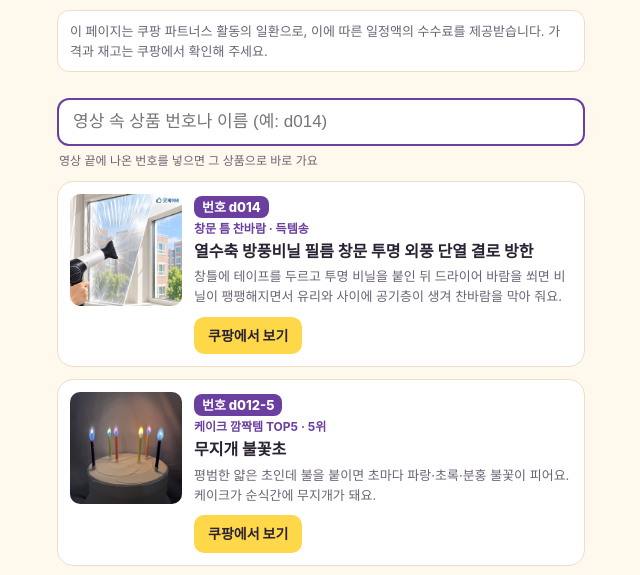
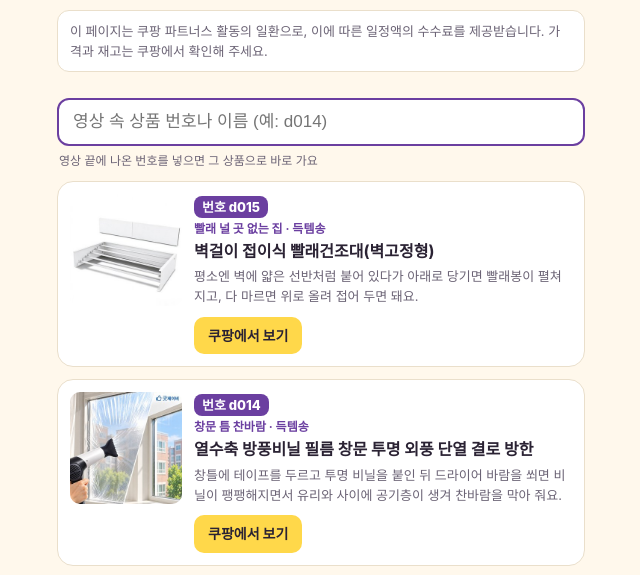
Before and after one commit to jibkkul/jibkkul.github.io, a plain HTML site: page al/index.html in a window 1280 px wide. Shown: the part 151-726 px from the top of the page, without its empty margins (319-959 px from the left). Drawn offline with Linux system fonts and the light colour scheme.

Commit message:
상품 모음 갱신

```diff
--- a/al/index.html
+++ b/al/index.html
@@ -47,6 +47,16 @@
     <p>영상 끝에 나온 번호를 넣으면 그 상품으로 바로 가요</p>
   </div>
   <p class="none" id="none">맞는 상품이 없어요. 번호를 다시 확인해 주세요</p>
+    <article class="card" id="d015" data-k="d015 벽걸이 접이식 빨래건조대(벽고정형) 빨래 널 곳 없는 집 · 득템송 평소엔 벽에 얇은 선반처럼 붙어 있다가 아래로 당기면 빨래봉이 펼쳐지고, 다 마르면 위로 올려 접어 두면 돼요.">
+      <img src="../img/d015.jpg" alt="벽걸이 접이식 빨래건조대(벽고정형)" loading="lazy" width="300" height="300">
+      <div class="body">
+        <span class="no">번호 d015</span>
+        <p class="prob">빨래 널 곳 없는 집 · 득템송</p>
+        <h2>벽걸이 접이식 빨래건조대(벽고정형)</h2>
+        <p class="why">평소엔 벽에 얇은 선반처럼 붙어 있다가 아래로 당기면 빨래봉이 펼쳐지고, 다 마르면 위로 올려 접어 두면 돼요.</p>
+        <a class="btn" href="https://link.coupang.com/a/i0kKhDf9bg" target="_blank" rel="sponsored nofollow noopener">쿠팡에서 보기</a>
+      </div>
+    </article>
     <article class="card" id="d014" data-k="d014 열수축 방풍비닐 필름 창문 투명 외풍 단열 결로 방한 창문 틈 찬바람 · 득템송 창틀에 테이프를 두르고 투명 비닐을 붙인 뒤 드라이어 바람을 쐬면 비닐이 팽팽해지면서 유리와 사이에 공기층이 생겨 찬바람을 막아 줘요.">
       <img src="../img/d014.jpg" alt="열수축 방풍비닐 필름 창문 투명 외풍 단열 결로 방한" loading="lazy" width="300" height="300">
       <div class="body">
```
Also changed, not shown: img/d015.jpg (added).
